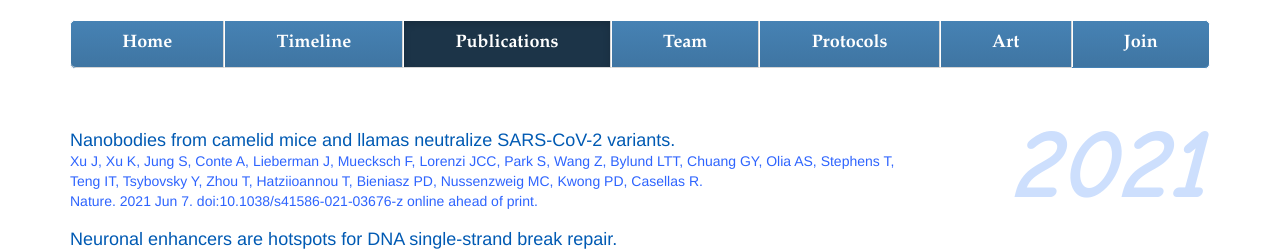
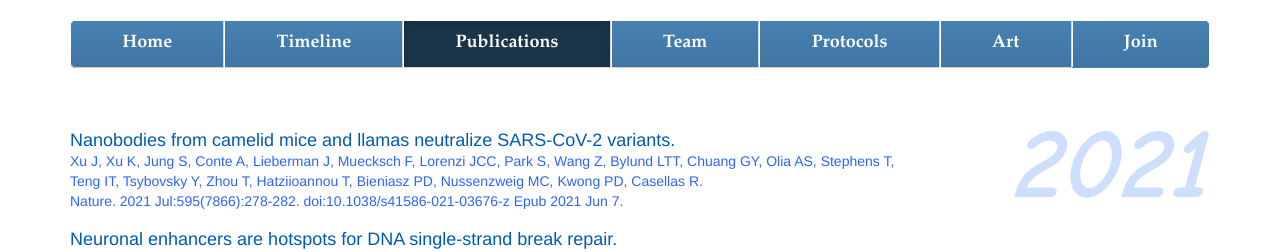
Before and after one commit to regulome/regulome.github.io, a plain HTML site: page Publications/index.html in a window 1280 px wide. Shown: the top 252 px of the page. Drawn offline with Linux system fonts and the light colour scheme.

Commit message:
add information

```diff
--- a/Publications/index.html
+++ b/Publications/index.html
@@ -87,7 +87,7 @@
     <div class="col-md-9 col-sm-9">
         <a class="pub" href="http://www.ncbi.nlm.nih.gov/pubmed/34098567" target="_blank">
         <h4>Nanobodies from camelid mice and llamas neutralize SARS-CoV-2 variants.<br>
-        <small style="color:#2E64FE;">Xu J, Xu K, Jung S, Conte A, Lieberman J, Muecksch F, Lorenzi JCC, Park S, Wang Z, Bylund LTT, Chuang GY, Olia AS, Stephens T, Teng IT, Tsybovsky Y, Zhou T, Hatziioannou T, Bieniasz PD, Nussenzweig MC, Kwong PD, Casellas R.<br>Nature. 2021 Jun 7. doi:10.1038/s41586-021-03676-z online ahead of print.</small></h4>
+        <small style="color:#2E64FE;">Xu J, Xu K, Jung S, Conte A, Lieberman J, Muecksch F, Lorenzi JCC, Park S, Wang Z, Bylund LTT, Chuang GY, Olia AS, Stephens T, Teng IT, Tsybovsky Y, Zhou T, Hatziioannou T, Bieniasz PD, Nussenzweig MC, Kwong PD, Casellas R.<br>Nature. 2021 Jul:595(7866):278-282. doi:10.1038/s41586-021-03676-z Epub 2021 Jun 7.</small></h4>
         </a></div>
 </div>
 
```
